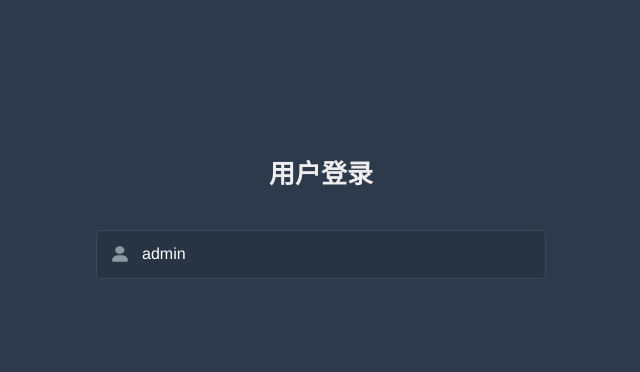
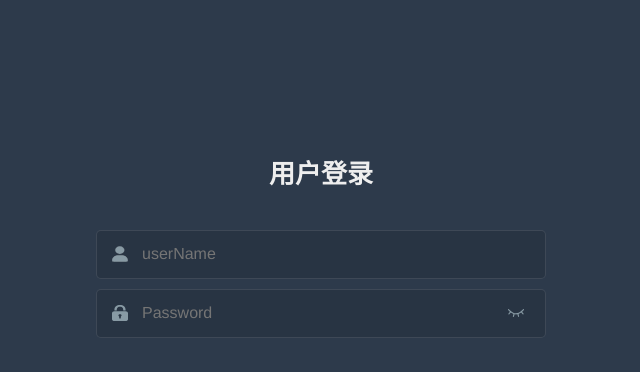
Before and after one commit to Milkdaidai/vue2-demo, a Vue app in the folder vue2-demo/: page / in a window 1280 px wide. Shown: the top 372 px of the page, without its empty margins (319-959 px from the left). Built offline with nearby package versions, Linux system fonts and the light colour scheme.

Commit message:
样式修改

```diff
--- a/vue2-demo/src/main.js
+++ b/vue2-demo/src/main.js
@@ -7,6 +7,7 @@ import '@/styles/index.scss'; // global css
 import 'normalize.css/normalize.css'; // A modern alternative to CSS resets
 import ElementUI from 'element-ui';
 import '@/icons'; // icon
+import '@/styles/index.scss'; // global css
 Vue.config.productionTip = false;
 // set ElementUI lang to EN
 Vue.use(ElementUI);
--- a/vue2-demo/src/views/login/loginIndex.vue
+++ b/vue2-demo/src/views/login/loginIndex.vue
@@ -1,8 +1,8 @@
 <template>
   <div class="login-container">
     <el-form
-      ref="loginFrom"
-      :v-model="loginFrom"
+      ref="loginForm"
+      :v-model="loginForm"
       :rules="loginRules"
       class="login-form"
       auto-complete="on"
@@ -17,14 +17,37 @@
         </span>
         <el-input
           ref="username"
-          v-model="loginFrom.userName"
+          v-model="loginForm.userName"
           placeholder="userName"
           name="userName"
           type="text"
           tabindex="1"
-          autocomplete="on"
+          autocomplete="off"
         ></el-input>
       </el-form-item>
+      <el-tooltip v-model="capsTooltip" content="Caps lock is On" placement="right" manual>
+        <el-form-item prop="password">
+          <span class="svg-container">
+            <svg-icon icon-class="password" />
+          </span>
+          <el-input
+            :key="passwordType"
+            ref="password"
+            v-model="loginForm.password"
+            :type="passwordType"
+            placeholder="Password"
+            name="password"
+            tabindex="2"
+            autocomplete="off"
+            @keyup.native="checkCapslock"
+            @blur="capsTooltip = false"
+            @keyup.enter.native="handleLogin"
+          />
+          <span class="show-pwd" @click="showPwd">
+            <svg-icon :icon-class="passwordType === 'password' ? 'eye' : 'eye-open'" />
+          </span>
+        </el-form-item>
+      </el-tooltip>
     </el-form>
   </div>
 </template>
@@ -33,30 +56,26 @@ export default {
   name: 'loginIndex',
   data() {
     return {
-      loginFrom: {
-        userName: 'admin',
-        passWord: '11111',
+      loginForm: {
+        userName: '',
+        passWord: '',
       },
       loginRules: {},
-      list: [
-        '機能漏れ',
-        '設計誤り',
-        '説明誤り',
-        '規約違反',
-        '漏れ',
-        '誤り',
-        '手順不良',
-        '検討不足',
-        '確認漏れ',
-        '習熟不足',
-        '不注意',
-        '要件定義',
-        '論理設計',
-        '物理設計',
-        '製造',
-        'その他',
-      ],
+      capsTooltip: false,
+      passwordType: 'password',
     };
+  },
+  methods: {
+    showPwd() {
+      if (this.passwordType === 'password') {
+        this.passwordType = '';
+      } else {
+        this.passwordType = 'password';
+      }
+      this.$nextTick(() => {
+        this.$refs.password.focus();
+      });
+    },
   },
 };
 </script>
@@ -84,6 +103,7 @@ $cursor: #fff;
     input {
       background: transparent;
       border: 0px;
+      width: 100%;
       -webkit-appearance: none;
       border-radius: 0px;
       padding: 12px 5px 12px 15px;
@@ -102,6 +122,7 @@ $cursor: #fff;
     border: 1px solid rgba(255, 255, 255, 0.1);
     background: rgba(0, 0, 0, 0.1);
     border-radius: 5px;
+    margin-top: 10px;
     color: #454545;
   }
 }
@@ -160,7 +181,6 @@ $light_gray: #eee;
   }
 
   .show-pwd {
-    position: absolute;
     right: 10px;
     top: 7px;
     font-size: 16px;
```
